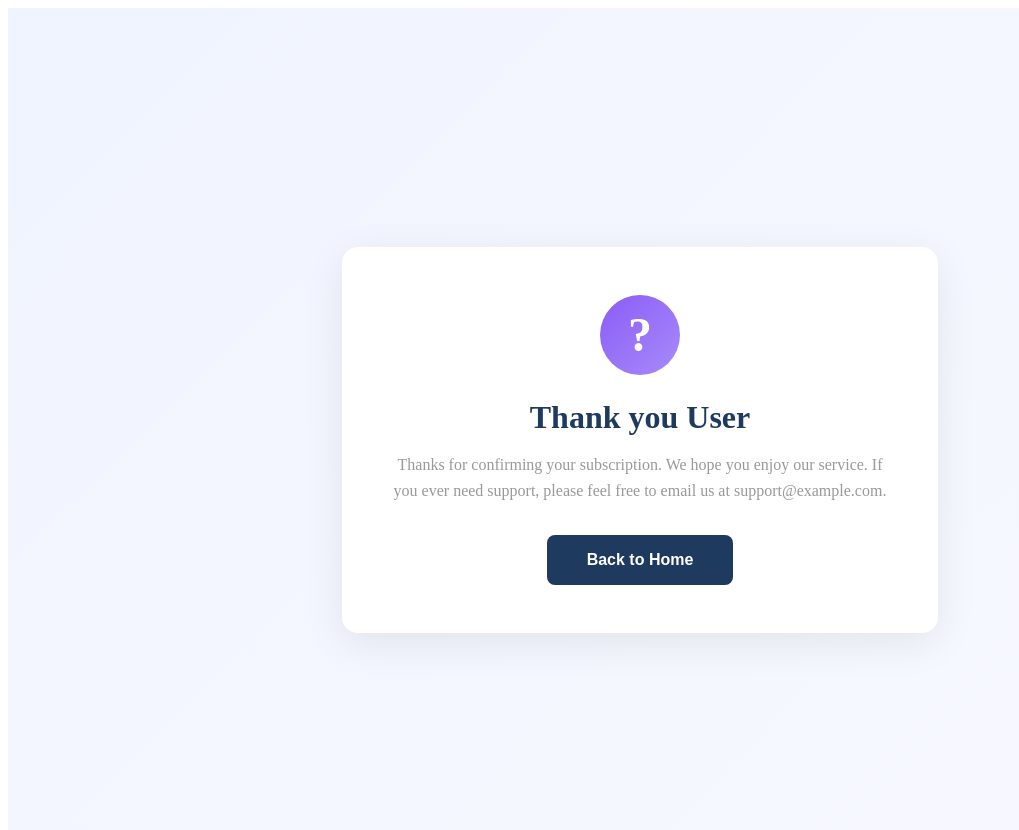
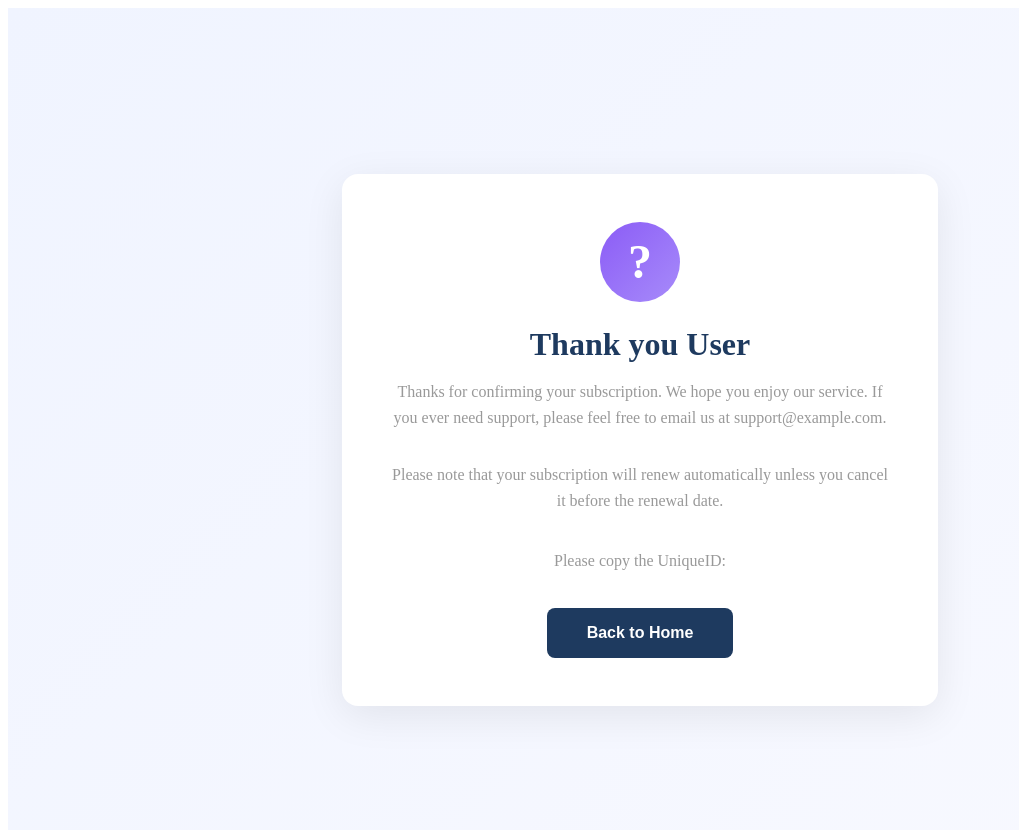
Before and after one commit to vamsimarripudi/multi-step-form, a React (Vite) app: page /success in a window 1280 px wide. Shown: the top 830 px of the page, without its empty margins (0-1019 px from the left). Built offline with nearby package versions, Linux system fonts and the light colour scheme.

Commit message:
Integrated the backend to the project.Running succesfully.

```diff
--- a/src/components/Forms/index.jsx
+++ b/src/components/Forms/index.jsx
@@ -1,4 +1,4 @@
-import { useState } from "react"
+import { useEffect, useState } from "react"
 import { useNavigate,Link } from "react-router-dom"
 import "./styles.css"
 import Step1 from "./Step1"
@@ -7,6 +7,8 @@ import Step3 from "./Step3"
 import Step4 from "./Step4"
 import Step5 from "./Step5"
 import ProgressBar from "../ProgressBar";
+
+const uniqueId = Math.random().toString(36).substr(2, 9);
 
 const Forms = () => {
     const [currentStep, setCurrentStep] = useState(1)
@@ -19,6 +21,7 @@ const Forms = () => {
         plan: "arcade",
         addOns: [],
         gender:"",
+        uniqueId:uniqueId,
 
     })
     const navigate = useNavigate()
@@ -46,6 +49,20 @@ const Forms = () => {
         setFormData({ ...formData, ...data })
 
     }
+
+    useEffect(()=> {
+        const url = "https://multi-step-server.onrender.com/formdata";
+        options = {
+            method: "POST",
+            headers: {
+                "Content-Type": "application/json"
+            },
+            body: JSON.stringify(formData)
+
+        }
+    }, [formData]);
+
+
     localStorage.setItem("formData", JSON.stringify(formData))
         const steps = [
             { number: 1, title: "Your Information", subtitle: "Your info" ,completed:false},
--- a/src/components/Success/index.jsx
+++ b/src/components/Success/index.jsx
@@ -12,6 +12,8 @@ const Success = () => {
         <div className="success-icon">?</div>
         <h1>Thank you {name}</h1>
         <p>Thanks for confirming your subscription. We hope you enjoy our service. If you ever need support, please feel free to email us at support@example.com.</p>
+        <p>Please note that your subscription will renew automatically unless you cancel it before the renewal date.</p>
+        <p>Please copy the UniqueID: <span style={{ fontWeight: "bold" ,fontSize: "1.2rem" ,color:"black"}}>{location.state?.formData?.uniqueId}</span></p>
         <button className="btn-home" onClick={() => navigate("/")}>
             Back to Home
             </button>
```
